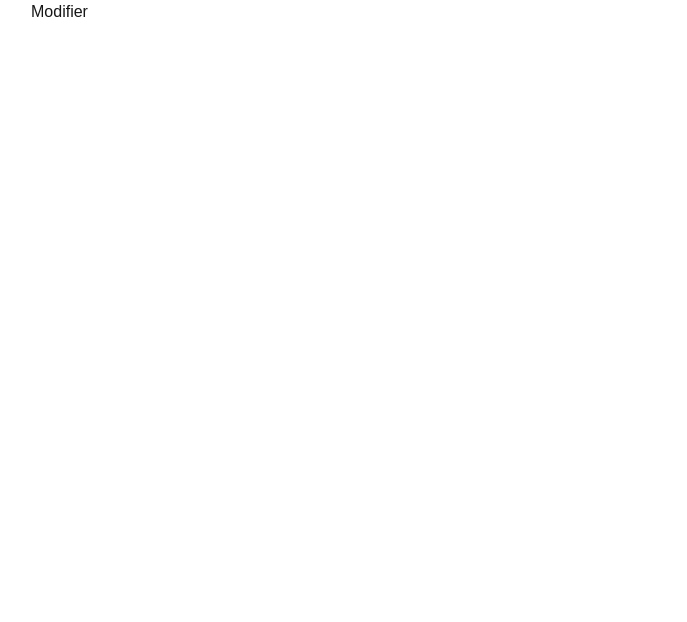
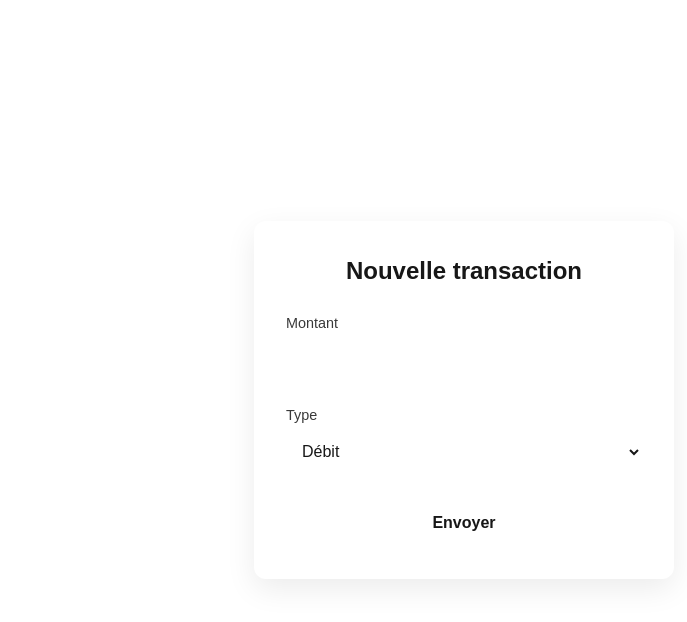
Before and after one commit to CharleryM/charlery_malcolm_bloc_c, a Next.js app in the folder frontend/: page /transaction in a window 1280 px wide. Shown: the top 622 px of the page, without its empty margins (176-863 px from the left). Built offline with nearby package versions, Linux system fonts and the light colour scheme.

Commit message:
transaction form

```diff
--- a/frontend/app/page.tsx
+++ b/frontend/app/page.tsx
@@ -18,7 +18,7 @@ export default function Page() {
         </a>
         <button className={styles.logo}>
           <Image
-            src="/images/menu.png"
+            src="/image/logos/menu_burger.png"
             alt="Digital Wallet Logo"
             width={50}
             height={50}
--- a/frontend/app/transaction/page.tsx
+++ b/frontend/app/transaction/page.tsx
@@ -1,22 +1,85 @@
-"use client";
+import styles from "../../styles/transaction.module.css";
 import { useState } from "react";
-import { updateAsset } from "@/lib/api";
 
-export default function EditForm() {
-  const [amount, setAmount] = useState("");
+export default function TransactionPage() {
+  const [amount, setAmount] = useState<number | "">("");
+  const [type, setType] = useState<TransactionType>("debit");
+  const userId = "123"; // 🔴 à remplacer par le vrai userId
 
-  async function handleSubmit(e) {
+  async function handleSubmit(e: React.FormEvent<HTMLFormElement>) {
     e.preventDefault();
-    await updateAsset({ amount });
+
+    if (amount === "") {
+      console.error("Montant invalide");
+      return;
+    }
+
+    const payload = {
+      amount,
+      type,
+    };
+
+    try {
+      const response = await fetch(
+        `http://localhost:3001/transaction/${userId}`,
+        {
+          method: "POST",
+          headers: {
+            "Content-Type": "application/json",
+          },
+          body: JSON.stringify(payload),
+        }
+      );
+
+      if (!response.ok) {
+        throw new Error("Erreur lors de l'envoi");
+      }
+
+      const data = await response.json();
+      console.log("Transaction créée :", data);
+    } catch (error) {
+      console.error("Erreur :", error);
+    }
   }
 
   return (
-    <form onSubmit={handleSubmit}>
-      <input
-        value={amount}
-        onChange={(e) => setAmount(e.target.value)}
-      />
-      <button type="submit">Modifier</button>
-    </form>
+    <main className={styles.container}>
+      <div className={styles.card}>
+        <h1 className={styles.title}>Nouvelle transaction</h1>
+
+        <form className={styles.form} onSubmit={handleSubmit}>
+          <div className={styles.field}>
+            <label className={styles.label}>Montant</label>
+            <input
+              type="number"
+              className={styles.input}
+              value={amount}
+              onChange={(e) =>
+                setAmount(e.target.value === "" ? "" : Number(e.target.value))
+              }
+              required
+            />
+          </div>
+
+          <div className={styles.field}>
+            <label className={styles.label}>Type</label>
+            <select
+              className={styles.select}
+              value={type}
+              onChange={(e) =>
+                setType(e.target.value as TransactionType)
+              }
+            >
+              <option value="debit">Débit</option>
+              <option value="credit">Crédit</option>
+            </select>
+          </div>
+
+          <button className={styles.button} type="submit">
+            Envoyer
+          </button>
+        </form>
+      </div>
+    </main>
   );
 }
--- /dev/null
+++ b/frontend/styles/transaction.module.css
@@ -0,0 +1,90 @@
+.container {
+    min-height: 100vh;
+    display: flex;
+    align-items: center;
+    justify-content: center;
+}
+
+.card {
+    width: 100%;
+    max-width: 420px;
+    padding: 2rem;
+    border-radius: 12px;
+    background: var(--color-background);
+    border: 1px solid color-mix(in srgb, var(--color-foreground) 15%, transparent);
+    box-shadow: 0 10px 30px rgba(0, 0, 0, 0.08);
+}
+
+.title {
+    font-size: 1.5rem;
+    font-weight: 600;
+    margin-bottom: 1.5rem;
+    text-align: center;
+}
+
+.form {
+    display: flex;
+    flex-direction: column;
+    gap: 1.25rem;
+}
+
+.field {
+    display: flex;
+    flex-direction: column;
+    gap: 0.4rem;
+}
+
+.label {
+    font-size: 0.9rem;
+    font-weight: 500;
+    opacity: 0.85;
+}
+
+.input,
+.select {
+    padding: 0.6rem 0.75rem;
+    border-radius: 8px;
+    background: var(--color-background);
+    color: inherit;
+    border: 1px solid color-mix(in srgb, var(--color-foreground) 25%, transparent);
+    outline: none;
+    transition: border-color 0.2s, box-shadow 0.2s;
+}
+
+.input:focus,
+.select:focus {
+    color: var(--color-foreground);
+    border-color: var(--color-foreground);
+    box-shadow: 0 0 0 2px color-mix(in srgb, var(--color-foreground) 25%, transparent);
+}
+
+.button {
+    margin-top: 0.5rem;
+    padding: 0.75rem;
+    border-radius: 10px;
+    background: var(--color-foreground);
+    color: var(--color-background);
+    font-weight: 600;
+    border: none;
+    cursor: pointer;
+    transition: transform 0.15s ease, opacity 0.15s ease;
+}
+
+.button:hover {
+    opacity: 0.9;
+}
+
+.button:active {
+    transform: scale(0.98);
+}
+
+.select option {
+    color: var(--color-foreground);
+    background-color: var(--color-background);
+}
+
+.input::-webkit-inner-spin-button,
+.input::-webkit-outer-spin-button {
+  -webkit-appearance: none;
+  margin: 0;
+}
```
Also changed, not shown: frontend/public/image/logos/menu_burger.png (renamed from frontend/public/image/logos/icons8-menu-100.png).
